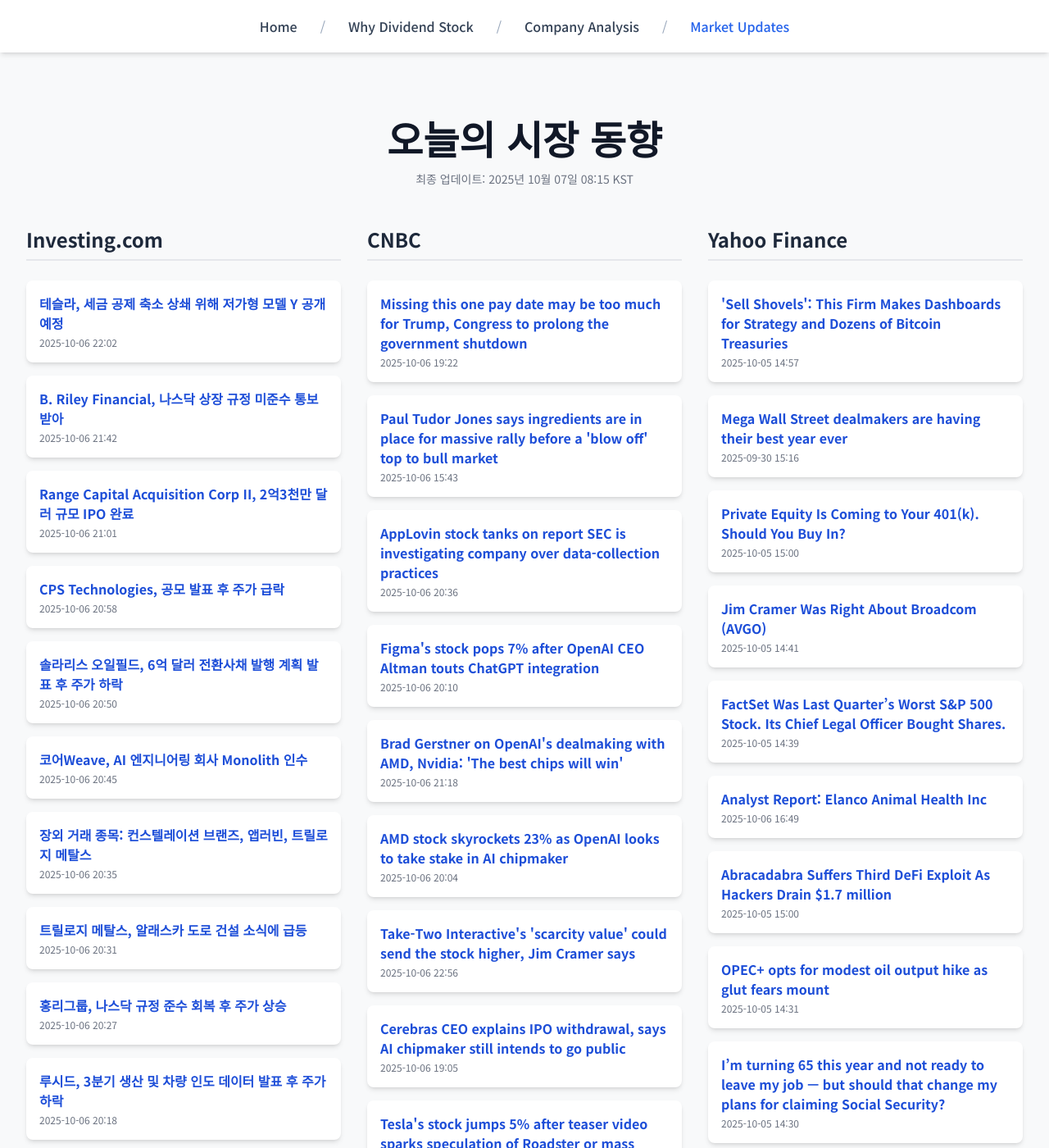
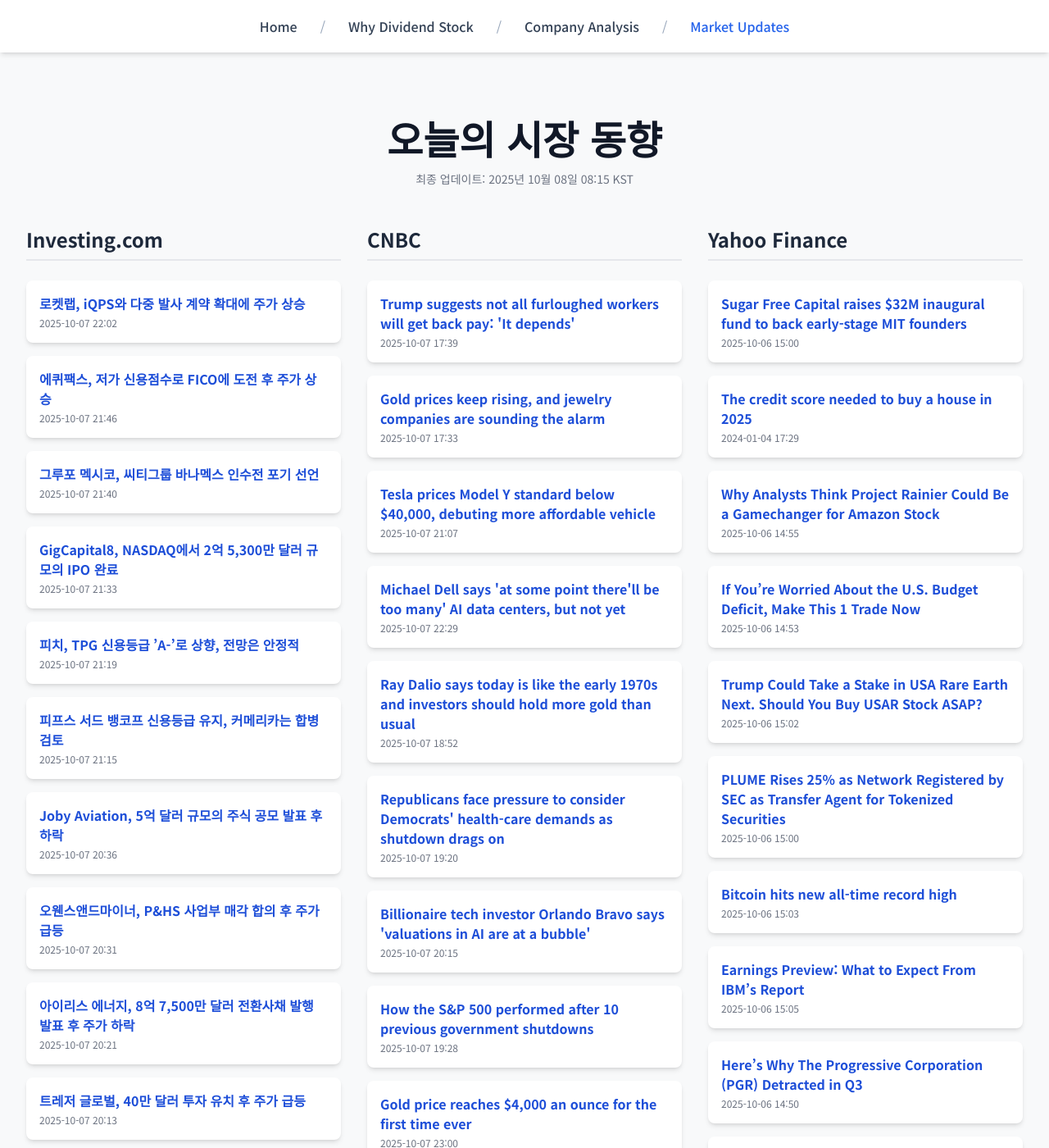
Before and after one commit to Kay-Hwang/my-company-analysis, a Jekyll site: the page built from market-updates.html, in a window 1280 px wide and 1400 px high. Shown: the whole window at 82% size. Built offline with Jekyll 4.4.1, drawn with Linux system fonts in a browser that asks for light colours; nearby versions of some CDN libraries; a script that is not in the unit is left out; some of the changed text lies outside the part shown.

Commit message:
Update daily data

```diff
--- a/_data/latest_data.json
+++ b/_data/latest_data.json
@@ -1,190 +1,190 @@
 {
-  "lastUpdated": "2025년 10월 07일 08:15 KST",
+  "lastUpdated": "2025년 10월 08일 08:15 KST",
   "news": {
     "investing": [
       {
-        "title": "테슬라, 세금 공제 축소 상쇄 위해 저가형 모델 Y 공개 예정",
-        "link": "https://kr.investing.com/news/stock-market-news/article-93CH-1659576",
-        "pubDate": "2025-10-06 22:02:07",
-        "summary": "테슬라, 세금 공제 축소 상쇄 위해 저가형 모델 Y 공개 예정"
+        "title": "로켓랩, iQPS와 다중 발사 계약 확대에 주가 상승",
+        "link": "https://kr.investing.com/news/stock-market-news/article-93CH-1660934",
+        "pubDate": "2025-10-07 22:02:10",
+        "summary": "로켓랩, iQPS와 다중 발사 계약 확대에 주가 상승"
       },
       {
-        "title": "B. Riley Financial, 나스닥 상장 규정 미준수 통보 받아",
-        "link": "https://kr.investing.com/news/stock-market-news/article-93CH-1659560",
-        "pubDate": "2025-10-06 21:42:57",
-        "summary": "B. Riley Financial, 나스닥 상장 규정 미준수 통보 받아"
+        "title": "에퀴팩스, 저가 신용점수로 FICO에 도전 후 주가 상승",
+        "link": "https://kr.investing.com/news/stock-market-news/article-93CH-1660929",
+        "pubDate": "2025-10-07 21:46:24",
+        "summary": "에퀴팩스, 저가 신용점수로 FICO에 도전 후 주가 상승"
       },
       {
-        "title": "Range Capital Acquisition Corp II, 2억3천만 달러 규모 IPO 완료",
-        "link": "https://kr.investing.com/news/stock-market-news/article-432SI-1659510",
-        "pubDate": "2025-10-06 21:01:16",
-        "summary": "Range Capital Acquisition Corp II, 2억3천만 달러 규모 IPO 완료"
+        "title": "그루포 멕시코, 씨티그룹 바나멕스 인수전 포기 선언",
+        "link": "https://kr.investing.com/news/stock-market-news/article-93CH-1660925",
+        "pubDate": "2025-10-07 21:40:04",
+        "summary": "그루포 멕시코, 씨티그룹 바나멕스 인수전 포기 선언"
       },
       {
-        "title": "CPS Technologies, 공모 발표 후 주가 급락",
-        "link": "https://kr.investing.com/news/stock-market-news/article-93CH-1659497",
-        "pubDate": "2025-10-06 20:58:25",
-        "summary": "CPS Technologies, 공모 발표 후 주가 급락"
+        "title": "GigCapital8, NASDAQ에서 2억 5,300만 달러 규모의 IPO 완료",
+        "link": "https://kr.investing.com/news/stock-market-news/article-432SI-1660919",
+        "pubDate": "2025-10-07 21:33:04",
+        "summary": "GigCapital8, NASDAQ에서 2억 5,300만 달러 규모의 IPO 완료"
       },
       {
-        "title": "솔라리스 오일필드, 6억 달러 전환사채 발행 계획 발표 후 주가 하락",
-        "link": "https://kr.investing.com/news/stock-market-news/article-93CH-1659491",
-        "pubDate": "2025-10-06 20:50:49",
-        "summary": "솔라리스 오일필드, 6억 달러 전환사채 발행 계획 발표 후 주가 하락"
+        "title": "피치, TPG 신용등급 ’A-’로 상향, 전망은 안정적",
+        "link": "https://kr.investing.com/news/stock-market-news/article-93CH-1660904",
+        "pubDate": "2025-10-07 21:19:20",
+        "summary": "피치, TPG 신용등급 ’A-’로 상향, 전망은 안정적"
       },
       {
-        "title": "코어Weave, AI 엔지니어링 회사 Monolith 인수",
-        "link": "https://kr.investing.com/news/stock-market-news/article-93CH-1659480",
-        "pubDate": "2025-10-06 20:45:54",
-        "summary": "코어Weave, AI 엔지니어링 회사 Monolith 인수"
+        "title": "피프스 서드 뱅코프 신용등급 유지, 커메리카는 합병 검토",
+        "link": "https://kr.investing.com/news/stock-market-news/article-93CH-1660900",
+        "pubDate": "2025-10-07 21:15:53",
+        "summary": "피프스 서드 뱅코프 신용등급 유지, 커메리카는 합병 검토"
       },
       {
-        "title": "장외 거래 종목: 컨스텔레이션 브랜즈, 앱러빈, 트릴로지 메탈스",
-        "link": "https://kr.investing.com/news/stock-market-news/article-432SI-1659456",
-        "pubDate": "2025-10-06 20:35:15",
-        "summary": "장외 거래 종목: 컨스텔레이션 브랜즈, 앱러빈, 트릴로지 메탈스"
+        "title": "Joby Aviation, 5억 달러 규모의 주식 공모 발표 후 하락",
+        "link": "https://kr.investing.com/news/stock-market-news/article-93CH-1660848",
+        "pubDate": "2025-10-07 20:36:52",
+        "summary": "Joby Aviation, 5억 달러 규모의 주식 공모 발표 후 하락"
       },
       {
-        "title": "트릴로지 메탈스, 알래스카 도로 건설 소식에 급등",
-        "link": "https://kr.investing.com/news/stock-market-news/article-93CH-1659439",
-        "pubDate": "2025-10-06 20:31:11",
-        "summary": "트릴로지 메탈스, 알래스카 도로 건설 소식에 급등"
+        "title": "오웬스앤드마이너, P&HS 사업부 매각 합의 후 주가 급등",
+        "link": "https://kr.investing.com/news/stock-market-news/article-93CH-1660832",
+        "pubDate": "2025-10-07 20:31:49",
+        "summary": "오웬스앤드마이너, P&HS 사업부 매각 합의 후 주가 급등"
       },
       {
-        "title": "홍리그룹, 나스닥 규정 준수 회복 후 주가 상승",
-        "link": "https://kr.investing.com/news/stock-market-news/article-93CH-1659424",
-        "pubDate": "2025-10-06 20:27:22",
-        "summary": "홍리그룹, 나스닥 규정 준수 회복 후 주가 상승"
+        "title": "아이리스 에너지, 8억 7,500만 달러 전환사채 발행 발표 후 주가 하락",
+        "link": "https://kr.investing.com/news/stock-market-news/article-93CH-1660809",
+        "pubDate": "2025-10-07 20:21:49",
+        "summary": "아이리스 에너지, 8억 7,500만 달러 전환사채 발행 발표 후 주가 하락"
       },
       {
-        "title": "루시드, 3분기 생산 및 차량 인도 데이터 발표 후 주가 하락",
-        "link": "https://kr.investing.com/news/stock-market-news/article-93CH-1659396",
-        "pubDate": "2025-10-06 20:18:20",
-        "summary": "루시드, 3분기 생산 및 차량 인도 데이터 발표 후 주가 하락"
+        "title": "트레저 글로벌, 40만 달러 투자 유치 후 주가 급등",
+        "link": "https://kr.investing.com/news/stock-market-news/article-93CH-1660780",
+        "pubDate": "2025-10-07 20:13:40",
+        "summary": "트레저 글로벌, 40만 달러 투자 유치 후 주가 급등"
       }
     ],
     "cnbc": [
       {
-        "title": "Missing this one pay date may be too much for Trump, Congress to prolong the government shutdown",
-        "link": "https://www.cnbc.com/2025/10/06/theres-one-date-if-the-shutdown-drags-on-where-pressure-will-really-start-to-mount-on-trump-and-congress.html",
-        "pubDate": "Mon, 06 Oct 2025 19:22:53 GMT",
-        "summary": "While the sides have dug in their heels regarding the budget, missing a pay period for the military may not be seen as worth the fallout."
+        "title": "Trump suggests not all furloughed workers will get back pay: 'It depends'",
+        "link": "https://www.cnbc.com/2025/10/07/trump-government-shutdown-worker-pay.html",
+        "pubDate": "Tue, 07 Oct 2025 17:39:58 GMT",
+        "summary": "Trump also said at the White House that if the shutdown drags on several days longer, a \"substantial\" number of jobs \"will never come back.\""
       },
       {
-        "title": "Paul Tudor Jones says ingredients are in place for massive rally before a 'blow off' top to bull market",
-        "link": "https://www.cnbc.com/2025/10/06/paul-tudor-jones-says-ingredients-are-in-place-for-massive-rally-before-a-blow-off-top-to-bull-market.html",
-        "pubDate": "Mon, 06 Oct 2025 15:43:39 GMT",
-        "summary": "Paul Tudor Jones said today's market is reminiscent of the setup leading up to the burst of the dot-com bubble in late 1999."
+        "title": "Gold prices keep rising, and jewelry companies are sounding the alarm",
+        "link": "https://www.cnbc.com/2025/10/07/gold-prices-jewelry.html",
+        "pubDate": "Tue, 07 Oct 2025 17:33:59 GMT",
+        "summary": "Some jewelry companies who aim to offer gold pieces at lower price points are beginning to sound the alarm on higher prices for the precious metal."
       },
       {
-        "title": "AppLovin stock tanks on report SEC is investigating company over data-collection practices",
-        "link": "https://www.cnbc.com/2025/10/06/applovin-stock-tanks-on-report-sec-is-investigating-company-over-data-collection-practices.html",
-        "pubDate": "Mon, 06 Oct 2025 20:36:12 GMT",
-        "summary": "AppLovin has been probed by the SEC over the way it collects data, Bloomberg reported, citing people familiar with the matter."
+        "title": "Tesla prices Model Y standard below $40,000, debuting more affordable vehicle",
+        "link": "https://www.cnbc.com/2025/10/07/tesla-stock-roadster-budget-model-y.html",
+        "pubDate": "Tue, 07 Oct 2025 21:07:08 GMT",
+        "summary": "Tesla's Model Y standard SUV is priced just under $40,000 and Model 3 standard sedan around $37,000."
       },
       {
-        "title": "Figma's stock pops 7% after OpenAI CEO Altman touts ChatGPT integration",
-        "link": "https://www.cnbc.com/2025/10/06/figma-stock-pops-15percent-after-openai-ceo-altman-touts-chatgpt-integration.html",
-        "pubDate": "Mon, 06 Oct 2025 20:10:55 GMT",
-        "summary": "A new assistant announced by OpenAI will allow ChatGPT users to have Figma run tasks from within their conversations."
+        "title": "Michael Dell says 'at some point there'll be too many' AI data centers, but not yet",
+        "link": "https://www.cnbc.com/2025/10/07/michael-dell-too-many-ai-data-centers.html",
+        "pubDate": "Tue, 07 Oct 2025 22:29:05 GMT",
+        "summary": "Dell Technologies CEO Michael Dell said that demand for AI computing power is \"tremendous.\""
       },
       {
-        "title": "Brad Gerstner on OpenAI's dealmaking with AMD, Nvidia: 'The best chips will win'",
-        "link": "https://www.cnbc.com/2025/10/06/gerstner-open-ai-amd-nvidia-chips.html",
-        "pubDate": "Mon, 06 Oct 2025 21:18:01 GMT",
-        "summary": "The Altimeter Capital founder said the deals provide \"more evidence that the world will remain compute-constrained.\""
+        "title": "Ray Dalio says today is like the early 1970s and investors should hold more gold than usual",
+        "link": "https://www.cnbc.com/2025/10/07/ray-dalio-says-today-is-like-the-early-1970s-and-investors-should-hold-more-gold-than-usual.html",
+        "pubDate": "Tue, 07 Oct 2025 18:52:55 GMT",
+        "summary": "\"Gold is the only asset that somebody can hold and you don't have to depend on somebody else to pay you money for,\" Dalio said."
       },
       {
-        "title": "AMD stock skyrockets 23% as OpenAI looks to take stake in AI chipmaker",
-        "link": "https://www.cnbc.com/2025/10/06/openai-amd-chip-deal-ai.html",
-        "pubDate": "Mon, 06 Oct 2025 20:04:18 GMT",
-        "summary": "OpenAI will deploy up to 6 gigawatts of AMD Instinct GPUs over multiple years, beginning with a 1-gigawatt rollout in 2026."
+        "title": "Republicans face pressure to consider Democrats' health-care demands as shutdown drags on",
+        "link": "https://www.cnbc.com/2025/10/07/republicans-democrats-health-care-demands-shutdown-.html",
+        "pubDate": "Tue, 07 Oct 2025 19:20:55 GMT",
+        "summary": "Democrats have refused to vote for any funding legislation unless it includes an extension of Obamacare subsidies, which are due to expire before January."
       },
       {
-        "title": "Take-Two Interactive's 'scarcity value' could send the stock higher, Jim Cramer says",
-        "link": "https://www.cnbc.com/2025/10/06/jim-cramer-take-two-scarcity-value-stock.html",
-        "pubDate": "Mon, 06 Oct 2025 22:56:00 GMT",
-        "summary": "CNBC's Jim Cramer on Monday explained why he's bullish on Take-Two Interactive."
+        "title": "Billionaire tech investor Orlando Bravo says 'valuations in AI are at a bubble'",
+        "link": "https://www.cnbc.com/2025/10/07/tech-vc-orlando-bravo-ai-bubble.html",
+        "pubDate": "Tue, 07 Oct 2025 20:15:20 GMT",
+        "summary": "One key difference between the dot-com bubble and today, Bravo said, is that big companies with healthy balance sheets are financing tech startups."
       },
       {
-        "title": "Cerebras CEO explains IPO withdrawal, says AI chipmaker still intends to go public",
-        "link": "https://www.cnbc.com/2025/10/06/cerebras-ceo-says-company-still-intends-to-go-public.html",
-        "pubDate": "Mon, 06 Oct 2025 19:05:03 GMT",
-        "summary": "Cerebras wants to give investors clearer information on its strategy, but CEO Andrew Feldman didn't provide a timeline for a new filing."
+        "title": "How the S&P 500 performed after 10 previous government shutdowns",
+        "link": "https://www.cnbc.com/2025/10/07/government-shutdowns-stock-market-performance.html",
+        "pubDate": "Tue, 07 Oct 2025 19:28:17 GMT",
+        "summary": "The S&amp;P 500 is up since the government shutdown began. Apparently, that's not unusual. Here's what the stalemate in Washington means for investors."
       },
       {
-        "title": "Tesla's stock jumps 5% after teaser video sparks speculation of Roadster or mass market model",
-        "link": "https://www.cnbc.com/2025/10/06/tesla-teaser-video-sparks-speculaton-of-roadster-or-mass-market-model.html",
-        "pubDate": "Mon, 06 Oct 2025 20:49:44 GMT",
-        "summary": "Tesla posted a teaser video on X sparking speculation that the company could finally be about to launch the next-generation Roadster or a mass market model."
+        "title": "Gold price reaches $4,000 an ounce for the first time ever",
+        "link": "https://www.cnbc.com/2025/10/07/gold-4000-record.html",
+        "pubDate": "Tue, 07 Oct 2025 23:00:55 GMT",
+        "summary": "Gold futures have gained more than 50% this year as the dollar has weakened and President Donald Trump threatens Federal Reserve independence."
       },
       {
-        "title": "Peter Lynch on why he isn't in the AI trade: 'I literally couldn't pronounce Nvidia until about 8 months ago'",
-        "link": "https://www.cnbc.com/2025/10/06/peter-lynch-ai-trade-investing.html",
-        "pubDate": "Mon, 06 Oct 2025 18:40:12 GMT",
-        "summary": "Lynch described himself as \"low tech\" and emphasized the importance of understanding the stocks you own."
+        "title": "Furloughed federal workers face threat of no back pay from shutdown, despite 2019 law requiring it",
+        "link": "https://www.cnbc.com/2025/10/07/government-shutdown-furloughed-workers-threat-of-no-back-pay.html",
+        "pubDate": "Tue, 07 Oct 2025 19:53:19 GMT",
+        "summary": "As the federal shutdown stretches on, furloughed federal workers face the threat of not receiving back pay, despite a 2019 law that requires it."
       }
     ],
     "yahoo": [
       {
-        "title": "'Sell Shovels': This Firm Makes Dashboards for Strategy and Dozens of Bitcoin Treasuries",
-        "link": "https://finance.yahoo.com/news/sell-shovels-firm-makes-dashboards-145754044.html",
-        "pubDate": "2025-10-05T14:57:54Z",
-        "summary": "'Sell Shovels': This Firm Makes Dashboards for Strategy and Dozens of Bitcoin Treasuries"
+        "title": "Sugar Free Capital raises $32M inaugural fund to back early-stage MIT founders",
+        "link": "https://finance.yahoo.com/news/sugar-free-capital-raises-32m-150000470.html",
+        "pubDate": "2025-10-06T15:00:00Z",
+        "summary": "Sugar Free Capital raises $32M inaugural fund to back early-stage MIT founders"
       },
       {
-        "title": "Mega Wall Street dealmakers are having their best year ever",
-        "link": "https://finance.yahoo.com/news/mega-wall-street-dealmakers-are-having-their-best-year-ever-151648050.html",
-        "pubDate": "2025-09-30T15:16:48Z",
-        "summary": "Mega Wall Street dealmakers are having their best year ever"
+        "title": "The credit score needed to buy a house in 2025",
+        "link": "https://finance.yahoo.com/personal-finance/mortgages/article/credit-score-to-buy-a-house-214412439.html",
+        "pubDate": "2024-01-04T17:29:32Z",
+        "summary": "The credit score needed to buy a house in 2025"
       },
       {
-        "title": "Private Equity Is Coming to Your 401(k). Should You Buy In?",
-        "link": "https://www.wsj.com/finance/investing/401k-private-equity-risk-8d80d25f?siteid=yhoof2&yptr=yahoo",
-        "pubDate": "2025-10-05T15:00:00Z",
-        "summary": "Private Equity Is Coming to Your 401(k). Should You Buy In?"
+        "title": "Why Analysts Think Project Rainier Could Be a Gamechanger for Amazon Stock",
+        "link": "https://finance.yahoo.com/news/why-analysts-think-project-rainier-145546552.html",
+        "pubDate": "2025-10-06T14:55:46Z",
+        "summary": "Why Analysts Think Project Rainier Could Be a Gamechanger for Amazon Stock"
       },
       {
-        "title": "Jim Cramer Was Right About Broadcom (AVGO)",
-        "link": "https://finance.yahoo.com/news/jim-cramer-broadcom-avgo-144141760.html",
-        "pubDate": "2025-10-05T14:41:41Z",
-        "summary": "Jim Cramer Was Right About Broadcom (AVGO)"
+        "title": "If You’re Worried About the U.S. Budget Deficit, Make This 1 Trade Now",
+        "link": "https://finance.yahoo.com/news/worried-u-budget-deficit-1-145308890.html",
+        "pubDate": "2025-10-06T14:53:08Z",
+        "summary": "If You’re Worried About the U.S. Budget Deficit, Make This 1 Trade Now"
       },
       {
-        "title": "FactSet Was Last Quarter’s Worst S&P 500 Stock. Its Chief Legal Officer Bought Shares.",
-        "link": "https://www.barrons.com/articles/factset-stock-insider-buying-79199dff?siteid=yhoof2&yptr=yahoo",
-        "pubDate": "2025-10-05T14:39:00Z",
-        "summary": "FactSet Was Last Quarter’s Worst S&P 500 Stock. Its Chief Legal Officer Bought Shares."
+        "title": "Trump Could Take a Stake in USA Rare Earth Next. Should You Buy USAR Stock ASAP?",
+        "link": "https://finance.yahoo.com/news/trump-could-stake-usa-rare-150216532.html",
+        "pubDate": "2025-10-06T15:02:16Z",
+        "summary": "Trump Could Take a Stake in USA Rare Earth Next. Should You Buy USAR Stock ASAP?"
       },
       {
-        "title": "Analyst Report: Elanco Animal Health Inc",
-        "link": "https://finance.yahoo.com/research/reports/ARGUS_4882_AnalystReport_1759769374000?yptr=yahoo&ncid=yahooproperties_plusresear_nm5q6ze1cei",
-        "pubDate": "2025-10-06T16:49:34Z",
-        "summary": "Analyst Report: Elanco Animal Health Inc"
+        "title": "PLUME Rises 25% as Network Registered by SEC as Transfer Agent for Tokenized Securities",
+        "link": "https://finance.yahoo.com/news/plume-rises-25-network-registered-150022212.html",
+        "pubDate": "2025-10-06T15:00:22Z",
+        "summary": "PLUME Rises 25% as Network Registered by SEC as Transfer Agent for Tokenized Securities"
       },
       {
-        "title": "Abracadabra Suffers Third DeFi Exploit As Hackers Drain $1.7 million",
-        "link": "https://finance.yahoo.com/news/abracadabra-suffers-third-defi-exploit-150012459.html",
-        "pubDate": "2025-10-05T15:00:12Z",
-        "summary": "Abracadabra Suffers Third DeFi Exploit As Hackers Drain $1.7 million"
+        "title": "Bitcoin hits new all-time record high",
+        "link": "https://finance.yahoo.com/news/bitcoin-hovers-near-time-high-150350216.html",
+        "pubDate": "2025-10-06T15:03:50Z",
+        "summary": "Bitcoin hits new all-time record high"
       },
       {
-        "title": "OPEC+ opts for modest oil output hike as glut fears mount",
-        "link": "https://finance.yahoo.com/news/opec-opts-modest-oil-output-143118411.html",
-        "pubDate": "2025-10-05T14:31:18Z",
-        "summary": "OPEC+ opts for modest oil output hike as glut fears mount"
+        "title": "Earnings Preview: What to Expect From IBM’s Report",
+        "link": "https://finance.yahoo.com/news/earnings-preview-expect-ibm-report-150512554.html",
+        "pubDate": "2025-10-06T15:05:12Z",
+        "summary": "Earnings Preview: What to Expect From IBM’s Report"
       },
       {
-        "title": "I’m turning 65 this year and not ready to leave my job — but should that change my plans for claiming Social Security?",
-        "link": "https://finance.yahoo.com/news/m-turning-65-not-ready-143000653.html",
-        "pubDate": "2025-10-05T14:30:00Z",
-        "summary": "I’m turning 65 this year and not ready to leave my job — but should that change my plans for claiming Social Security?"
+        "title": "Here’s Why The Progressive Corporation (PGR) Detracted in Q3",
+        "link": "https://finance.yahoo.com/news/why-progressive-corporation-pgr-detracted-145001186.html",
+        "pubDate": "2025-10-06T14:50:01Z",
+        "summary": "Here’s Why The Progressive Corporation (PGR) Detracted in Q3"
       },
       {
-        "title": "Analyst Says Meta (META) Glasses Will Be a ‘Low Volume’ Product",
-        "link": "https://finance.yahoo.com/news/analyst-says-meta-meta-glasses-152242822.html",
-        "pubDate": "2025-10-05T15:22:42Z",
-        "summary": "Analyst Says Meta (META) Glasses Will Be a ‘Low Volume’ Product"
+        "title": "Stocks Gain on Strength in Chipmakers",
+        "link": "https://finance.yahoo.com/news/stocks-gain-strength-chipmakers-150802300.html",
+        "pubDate": "2025-10-06T15:08:02Z",
+        "summary": "Stocks Gain on Strength in Chipmakers"
       }
     ]
   }
```
